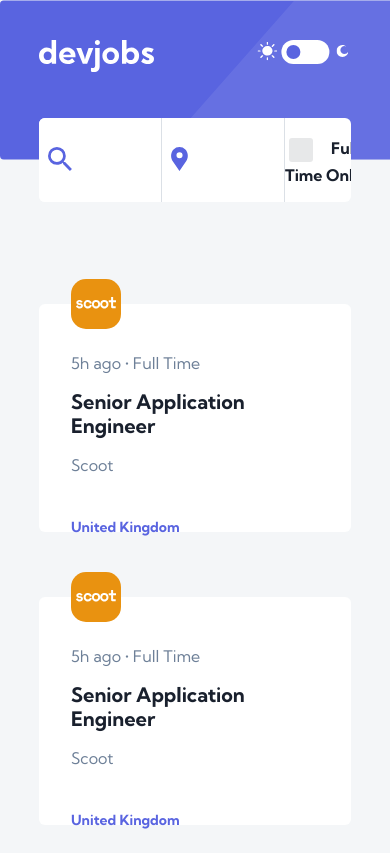
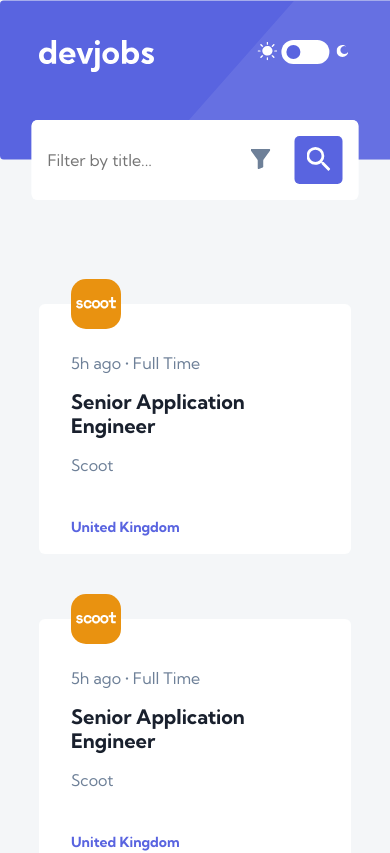
Before and after one commit to Avenntador/Dev-Jobs, a Next.js app: page / in a window 390 px wide. Shown: the top 853 px of the page. Built offline with nearby package versions, Linux system fonts and the light colour scheme.

Commit message:
#7 main search

```diff
--- a/src/components/Button/Button.module.scss
+++ b/src/components/Button/Button.module.scss
@@ -6,4 +6,12 @@
   font-family: $font-family-bold;
   font-size: $font-size-btn;
   line-height: $line-height-btn;
+
+  @include respond(tab-port) {
+    width: 8rem;
+  }
+
+  @include respond(phone) {
+    display: none;
+  }
 }
--- a/src/components/Card/Card.module.scss
+++ b/src/components/Card/Card.module.scss
@@ -5,6 +5,8 @@
   border-radius: 0.6rem;
   position: relative;
   padding: 4.9rem 3.2rem 3.2rem 3.2rem;
+
+// RESPONSIVE HUETA ============================
 
   @include respond(big-desktop) {
     //width < 1800
@@ -24,7 +26,11 @@
   @include respond(phone) {
     //width < 600?
     width: 100%;
+    height: 25rem;
   }
+
+// END RESPONSIVE HUETA ============================
+
 
   &__logoWrapper {
     width: 5rem;
--- a/src/components/Checkbox/Checkbox.js
+++ b/src/components/Checkbox/Checkbox.js
@@ -2,7 +2,7 @@ import style from "./Checkbox.module.scss";
 import Image from "next/image";
 import checkMark from "/public/assets/desktop/icon-check.svg";
 
-const Checkbox = () => {
+const Checkbox = ({ checkboxLabel }) => {
   return (
     <div className={style.checkboxWrapper}>
       <label className={`${style.label} checkbox-label`} htmlFor="scales">
@@ -15,7 +15,7 @@ const Checkbox = () => {
         <div className={style.checkIcon}>
           <Image src={checkMark} />
         </div>
-        Full Time Only
+        {checkboxLabel}
       </label>
     </div>
   );
--- a/src/components/Header/Header.module.scss
+++ b/src/components/Header/Header.module.scss
@@ -23,6 +23,7 @@
   top: 35%;
   @include d-flex(row, space-between, inherit);
 
+  // RESPONSIVE HUETA ============================
   @include respond(big-desktop) {
     //width < 1800?
     width: $main-layout-header-width-big;
@@ -42,6 +43,7 @@
     //width < 600?
     width: $main-layout-header-width-phone;
   }
+  // END RESPONSIVE HUETA ============================
 }
 
 .switchWrap {
--- /dev/null
+++ b/src/components/SearchFormMobile/SearchFormMobile.js
@@ -0,0 +1,26 @@
+import style from "./SearchFormMobile.module.scss";
+import filterLogo from "/public/assets/mobile/icon-filter.svg";
+import searchLogo from "/public/assets/desktop/icon-search.svg";
+import Image from "next/image";
+
+const SearchFormMobile = () => {
+  return (
+    <div className={style.searchWrapper}>
+      <input
+        type="text"
+        className={`${style.searchForm} searchForm`}
+        placeholder="Filter by title..."
+      />
+      <div className={style.icon_wrapper}>
+        <div className={style.icon_search}>
+          <Image src={searchLogo} alt="search-logo" />
+        </div>
+      </div>
+      <div className={style.icon_filter}>
+        <Image src={filterLogo} alt="search-logo" />
+      </div>
+    </div>
+  );
+};
+
+export default SearchFormMobile;
--- /dev/null
+++ b/src/components/SearchFormMobile/SearchFormMobile.module.scss
@@ -0,0 +1,44 @@
+.searchWrapper {
+  position: relative;
+  width: 100%;
+  height: 100%;
+}
+
+.searchForm {
+  width: 100%;
+  height: 100%;
+  border: none;
+  font-family: $font-family-regular;
+  font-size: $font-size-search;
+  line-height: $line-height-search;
+  padding: 1.6rem;
+  &:focus {
+    outline: none;
+  }
+}
+
+.icon_wrapper {
+  position: absolute;
+  top: 50%;
+  right: 1.6rem;
+  transform: translateY(-50%);
+  width: 4.8rem;
+  height: 4.8rem;
+  border-radius: 0.5rem;
+  background-color: #5964e0;
+}
+
+.icon_search {
+  position: absolute;
+  top: 50%;
+  left: 50%;
+  transform: translate(-50%, -50%);
+  filter: brightness(0) invert(1);
+}
+
+.icon_filter {
+  position: absolute;
+  top: 50%;
+  right: 8.8rem;
+  transform: translateY(-50%);
+}
--- /dev/null
+++ b/src/components/SearchFormMobile/index.js
@@ -0,0 +1,2 @@
+import SearchFormMobile from "./SearchFormMobile";
+export default SearchFormMobile;
--- a/src/components/SearchPanel/SearchPanel.js
+++ b/src/components/SearchPanel/SearchPanel.js
@@ -1,23 +1,64 @@
 import style from "./SearchPanel.module.scss";
+import { useState, useEffect } from "react";
 import SearchForm from "../SearchForm";
+import SearchFormMobile from "../SearchFormMobile";
 import Checkbox from "../Checkbox";
 import Button from "../Button";
 import searchIcon from "/public/assets/desktop/icon-search.svg";
 import locationIcon from "/public/assets/desktop/icon-location.svg";
+import useWindowDimensions from "../../utils/useWindowDimensions";
 
 const SearchPanel = () => {
+  const { width } = useWindowDimensions();
+  const [placeholders, setPlaceholders] = useState({});
+  const [isMobile, setIsMobile] = useState(false);
+
+  const bigScreenPlaceholders = {
+    titlePlaceholder: "Filter by title, companies, expertise…",
+    locationPlaceholder: "Filter by location…",
+    checkboxLabel: "Full Time Only",
+  };
+
+  const lessScreenPlaceholders = {
+    titlePlaceholder: "Filter by title",
+    locationPlaceholder: "Filter by location",
+    checkboxLabel: "Full Time",
+  };
+
+  useEffect(() => {
+    if (width < 900) {
+      setPlaceholders(lessScreenPlaceholders);
+    } else {
+      setPlaceholders(bigScreenPlaceholders);
+    }
+
+    width < 600 ? setIsMobile(true) : setIsMobile(false);
+  }, [width]);
+
   return (
     <div className={`${style.searchWrapper} searchWrapper`}>
+      {isMobile ? (
+        <SearchFormMobile  />
+      ) : (
+        <>
           <div className={style.filterByTitle}>
-        <SearchForm placeholder="Filter by title, companies, expertise…" logo={searchIcon}/>
+            <SearchForm
+              placeholder={placeholders.titlePlaceholder}
+              logo={searchIcon}
+            />
           </div>
           <div className={style.filterByLocation}>
-        <SearchForm placeholder="Filter by location…" logo={locationIcon}/>
+            <SearchForm
+              placeholder={placeholders.locationPlaceholder}
+              logo={locationIcon}
+            />
           </div>
           <div className={style.searchButton}>
-        <Checkbox />
+            <Checkbox checkboxLabel={placeholders.checkboxLabel} />
             <Button type="buttonPrimary" title="Search" />
           </div>
+        </>
+      )}
     </div>
   );
 };
--- a/src/components/SearchPanel/SearchPanel.module.scss
+++ b/src/components/SearchPanel/SearchPanel.module.scss
@@ -7,6 +7,11 @@
   border-radius: 0.6rem;
   @include d-flex(row, inherit, center);
   overflow: hidden;
+
+  @include respond(phone) {
+    width: 32.7rem;
+    height: 8rem;
+  }
 }
 
 .filterByTitle,
@@ -16,13 +21,31 @@
 
 .filterByTitle {
   width: 46.3rem;
+
+  @include respond(tab-land) {
+    width: 22.2rem;
+  }
+
+
 }
 
 .filterByLocation {
   width: 30rem;
+
+  @include respond(tab-land) {
+    width: 21.3rem;
+  }
+
+  @include respond(phone) {
+    display: none;
+  }
 }
 
 .searchButton {
   @include d-flex(row, space-around, center);
   flex-grow: 1;
+
+  @include respond(phone) {
+    display: none;
+  }
 }
--- a/src/layouts/MainLayout/MainLayout.module.scss
+++ b/src/layouts/MainLayout/MainLayout.module.scss
@@ -8,6 +8,8 @@
   // min-height: $main-layout-mainWrapper-height;
   margin: 14.4rem auto 0 auto;
 
+
+  // RESPONSIVE HUETA ============================
   @include respond(big-desktop) {
     //width < 1800?
     width: $main-layout-mainWrapper-width-big;
@@ -27,4 +29,7 @@
     //width < 600?
     width: $main-layout-mainWrapper-width-phone;
   }
+  // END RESPONSIVE HUETA ============================
+
+
 }
--- a/src/pages/index.module.scss
+++ b/src/pages/index.module.scss
@@ -5,6 +5,8 @@
   & > :not(:nth-child(3n)) {
     margin-right: 2.8rem;
   }
+
+  // RESPONSIVE HUETA ============================
 
   @include respond(big-desktop) {
     //width < 1800?
@@ -35,6 +37,7 @@
       margin-right: 0;
     }
   }
+  // END RESPONSIVE HUETA ============================
 
   & > div {
     margin-bottom: 6.5rem;
--- /dev/null
+++ b/src/utils/useWindowDimensions.js
@@ -0,0 +1,26 @@
+import { useState, useEffect } from "react";
+
+function getWindowDimensions() {
+  const { innerWidth: width, innerHeight: height } = window;
+  return {
+    width,
+    height,
+  };
+}
+
+export default function useWindowDimensions() {
+  const [windowDimensions, setWindowDimensions] = useState(
+    getWindowDimensions()
+  );
+
+  useEffect(() => {
+    function handleResize() {
+      setWindowDimensions(getWindowDimensions());
+    }
+
+    window.addEventListener("resize", handleResize);
+    return () => window.removeEventListener("resize", handleResize);
+  }, []);
+
+  return windowDimensions;
+}
```
Lines whose indentation alone changed are shown as unchanged.
